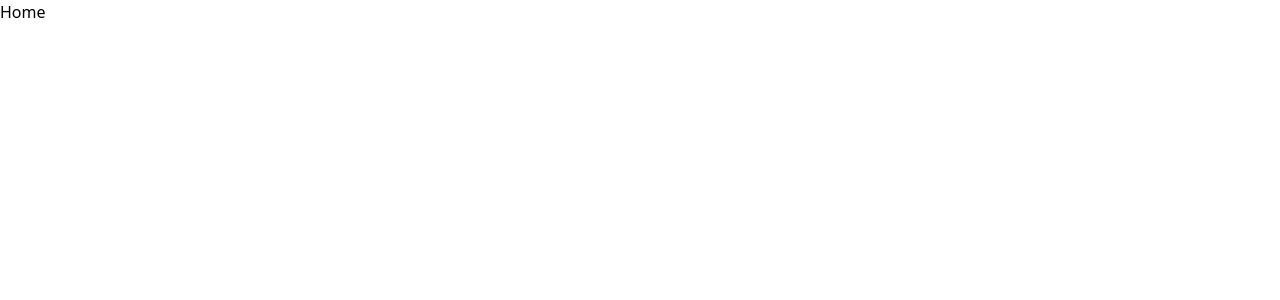
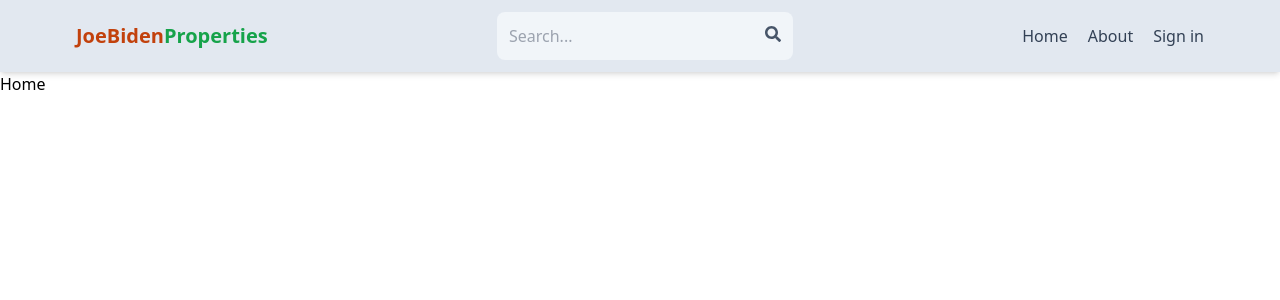
Before and after one commit to soyalkumarkp/Real-Estate-project, a React (Vite) app in the folder client/: page / in a window 1280 px wide. Shown: the top 300 px of the page. Built offline with nearby package versions, Linux system fonts and the light colour scheme.

Commit message:
Created Header component

```diff
--- a/client/package.json
+++ b/client/package.json
@@ -12,6 +12,8 @@
   "dependencies": {
     "react": "^18.2.0",
     "react-dom": "^18.2.0",
+    "react-icon": "^1.0.0",
+    "react-icons": "^4.11.0",
     "react-router-dom": "^6.18.0"
   },
   "devDependencies": {
--- a/client/src/App.jsx
+++ b/client/src/App.jsx
@@ -9,10 +9,12 @@
 import SignIn from "./pages/SignIn";
 import SignUp from "./pages/SignUp";
 import UpdateListing from "./pages/UpdateListing";
+import Header from "./components/Header";
 
 const App = () => {
   return (
     <Router>
+      <Header />
       <Routes>
         <Route path="/" element={<Home />} />
         <Route path="/about" element={<About />} />
--- /dev/null
+++ b/client/src/components/Header.jsx
@@ -0,0 +1,47 @@
+import React from "react";
+import { FaSearch } from "react-icons/fa";
+import { Link } from "react-router-dom";
+
+const Header = () => {
+  return (
+    <header className="bg-slate-200 shadow-md">
+      <div className="flex justify-between items-center max-w-6xl mx-auto p-3">
+        <Link to={"/"}>
+          <h1 className="font-bold text-sm sm:text-xl flex flex-wrap">
+            <span className="text-orange-700">JoeBiden</span>
+            <span className="text-green-600"> Properties</span>
+          </h1>
+        </Link>
+        <form className="bg-slate-100 p-3 rounded-lg">
+          <input
+            type="text"
+            placeholder="Search..."
+            className="bg-transparent focus:outline-none w-24 sm:w-64 "
+          />
+          <button>
+            <FaSearch className="text-slate-600" />
+          </button>
+        </form>
+        <ul className="flex gap-5">
+          <Link to={"/"}>
+            <li className="hidden sm:inline text-slate-700 hover:underline hover:text-orange-700">
+              Home
+            </li>
+          </Link>
+          <Link to={"/about"}>
+            <li className="hidden sm:inline text-slate-700 hover:underline  hover:text-orange-700">
+              About
+            </li>
+          </Link>
+          <Link to={"/signin"}>
+            <li className=" text-slate-700 hover:underline  hover:text-orange-700 ">
+              Sign in
+            </li>
+          </Link>
+        </ul>
+      </div>
+    </header>
+  );
+};
+
+export default Header;
```
Also changed, not shown: 1 other file (tests, documents, lock files or other folders).
